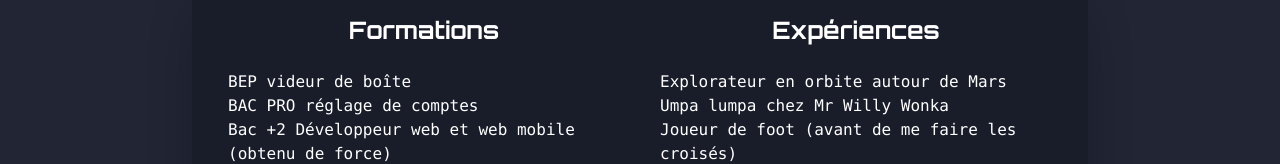
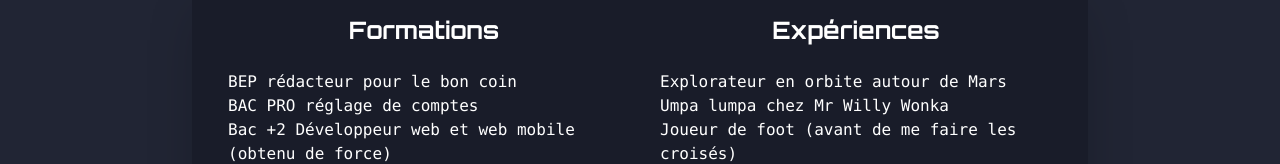
Before and after one commit to CharlyLstudent/CharlyLstudent.github.io, a plain HTML site: page Projet_portfolio_CDA/index.html in a window 1280 px wide. Shown: the part 921-1085 px from the top of the page. Drawn offline with nearby package versions, Linux system fonts and the light colour scheme.

Commit message:
changement d'une des formations

```diff
--- a/Projet_portfolio_CDA/index.html
+++ b/Projet_portfolio_CDA/index.html
@@ -69,7 +69,7 @@
             <div class="flex flex-col items-center text-white ">
                 <h3 class="text-xl md:text-2xl font-bold p-3">Formations</h3>
                 <ul class="p-3 font-mono">
-                    <li>BEP videur de boîte</li>
+                    <li>BEP rédacteur pour le bon coin</li>
                     <li>BAC PRO réglage de comptes</li>
                     <li>Bac +2 Développeur web et web mobile (obtenu de force)</li>
                 </ul>
```
